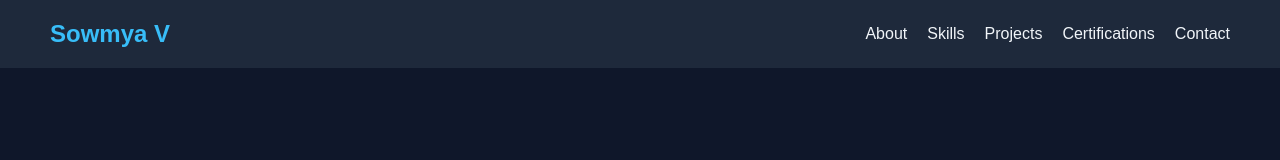
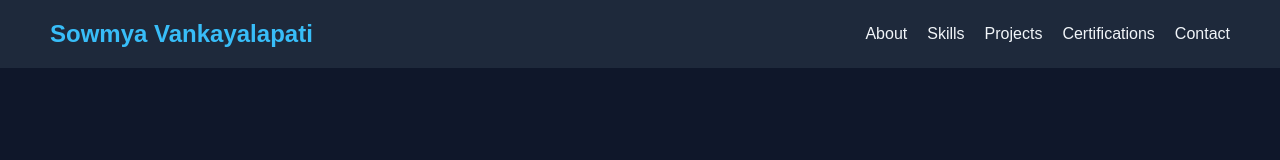
Before and after one commit to sowmyavankayalapati1507-sketch/devops--portfolio, a plain HTML site: page index.html in a window 1280 px wide. Shown: the top 160 px of the page. Drawn offline with Linux system fonts and the light colour scheme.

Commit message:
Update index.html

```diff
--- a/index.html
+++ b/index.html
@@ -30,7 +30,7 @@ document.addEventListener("DOMContentLoaded", function () {
 
     <header>
         <nav>
-            <h2>Sowmya V</h2>
+            <h2>Sowmya Vankayalapati</h2>
             <ul>
                 <li><a href="#about">About</a></li>
                 <li><a href="#skills">Skills</a></li>
@@ -85,6 +85,7 @@ document.addEventListener("DOMContentLoaded", function () {
         <ul>
             <li>Oracle Certification</li>
             <li>ApexPlanet Certification</li>
+            <li>Google AI/ML Certification</li>
         </ul>
         <section id="contact" class="contact-section">
     <h2>Contact</h2>
```
